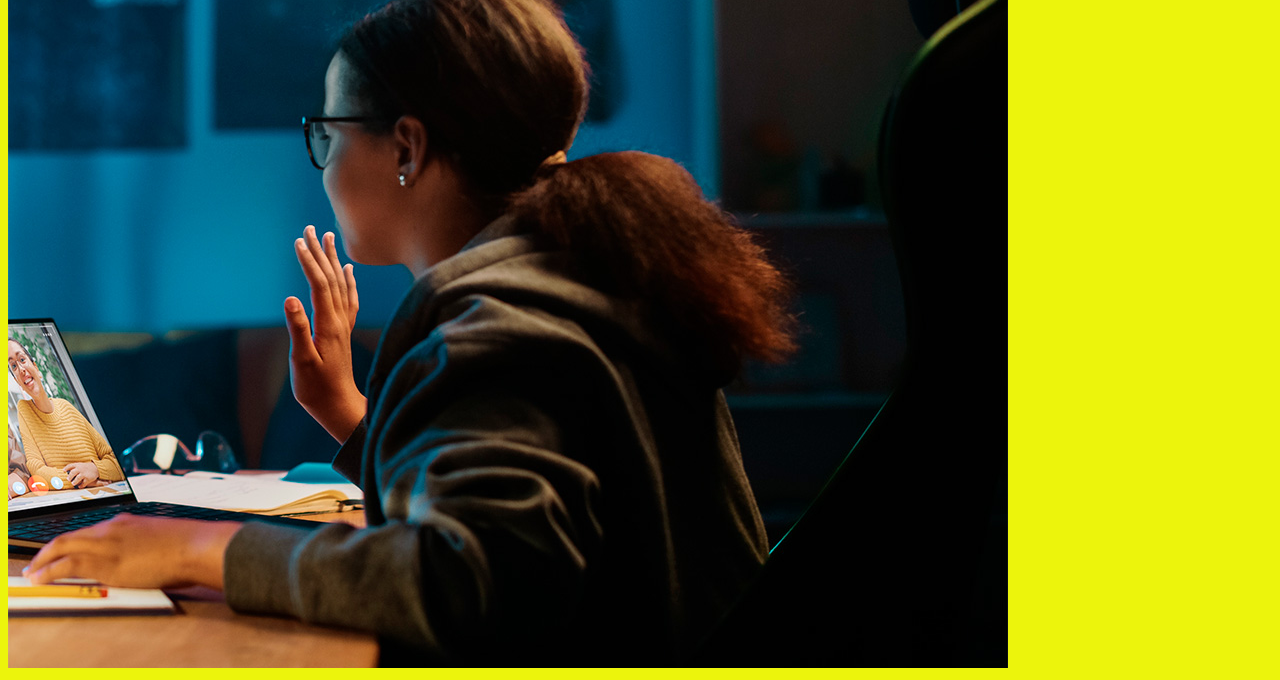
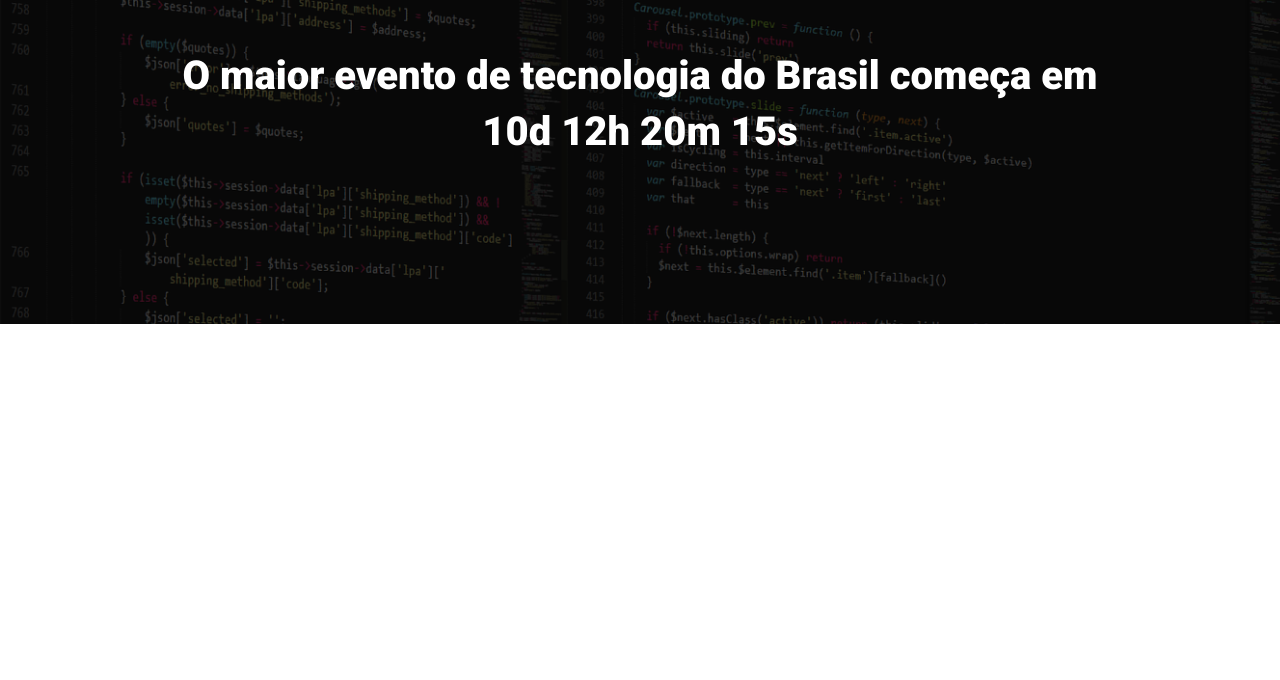
Before and after one commit to rapheallima/ebac_tech_talks, a website built with Parcel: page src/index.html in a window 1280 px wide. Shown: the part 160-840 px from the top of the page. After the commit the page ends 800 px from the top, so only its background shows below. Built offline with nearby package versions, Linux system fonts and the light colour scheme.

Commit message:
criando o hero

```diff
--- a/src/index.html
+++ b/src/index.html
@@ -1,16 +1,25 @@
 <!DOCTYPE html>
-<html lang="en">
+<html lang="pt-BR">
 
 <head>
     <meta charset="UTF-8">
     <meta name="viewport" content="width=device-width, initial-scale=1.0">
-    <title>Document</title>
+    <title>EBAC Tech Talks</title>
+    <link rel="preconnect" href="https://fonts.googleapis.com">
+    <link rel="preconnect" href="https://fonts.gstatic.com" crossorigin>
+    <link href="https://fonts.googleapis.com/css2?family=Roboto:wght@400;700;900&display=swap" rel="stylesheet">
     <link rel="stylesheet" href="styles/main.scss">
 </head>
 
 <body>
-    <h1>Olá Mundo</h1>
-    <img src="img/backend.png" alt="">
+    <header class="hero">
+        <div class="container">
+            <img class="hero__logo" src="img/ebac_logo.svg" alt="EBAC">
+            <p class="hero__text">
+                O maior evento de tecnologia do Brasil começa em 10d 12h 20m 15s
+            </p>
+        </div>
+    </header>
     <script src="scripts/main.js"></script>
 </body>
 
--- /dev/null
+++ b/src/styles/_hero.scss
@@ -0,0 +1,52 @@
+.hero {
+    padding-top: 64px;
+    padding-bottom: 100px;
+    background-image: url(../img/fundo.png);
+    background-repeat: no-repeat;
+    background-size: cover;
+    position: relative;
+
+    .container {
+        position: relative;
+    }
+
+    &::before {
+        position: absolute;
+        top: 0;
+        left: 0;
+        width: 100%;
+        height: 100%;
+        background-color: #000;
+        content: '';
+        opacity: .7;
+    }
+
+    &__text {
+        margin-top: 64px;
+        margin-bottom: 64px;
+        font-size: 40px;
+        line-height: 56px;
+        font-weight: 800;
+        text-align: center;
+    }
+
+    &__logo {
+        margin: 0px auto;
+        height: 80px;
+        display: block;
+    }
+
+    @media (max-width: 640px) {
+        padding: 40px 0;
+
+        &__logo {
+            height: 40px;
+        }
+
+        &__text {
+            font-size: 22px;
+            line-height: 24px;
+            margin: 24px 0;
+        }
+    }
+}
--- a/src/styles/main.scss
+++ b/src/styles/main.scss
@@ -1,3 +1,23 @@
-body {
-    background-color: rgb(236, 244, 12);
+@use 'hero';
+
+* {
+    margin: 0;
+    padding: 0;
+    box-sizing: border-box;
+    font-family: "Roboto", sans-serif;
+    color: #fff;
 }
+
+.container {
+    max-width: 960px;
+    width: 100%;
+    margin: 0 auto;
+
+    @media (max-width: 640px) {
+        max-width: 80%;
+    }
+
+    @media (max-width: 1024px) {
+        max-width: 90%;
+    }
+}
```
